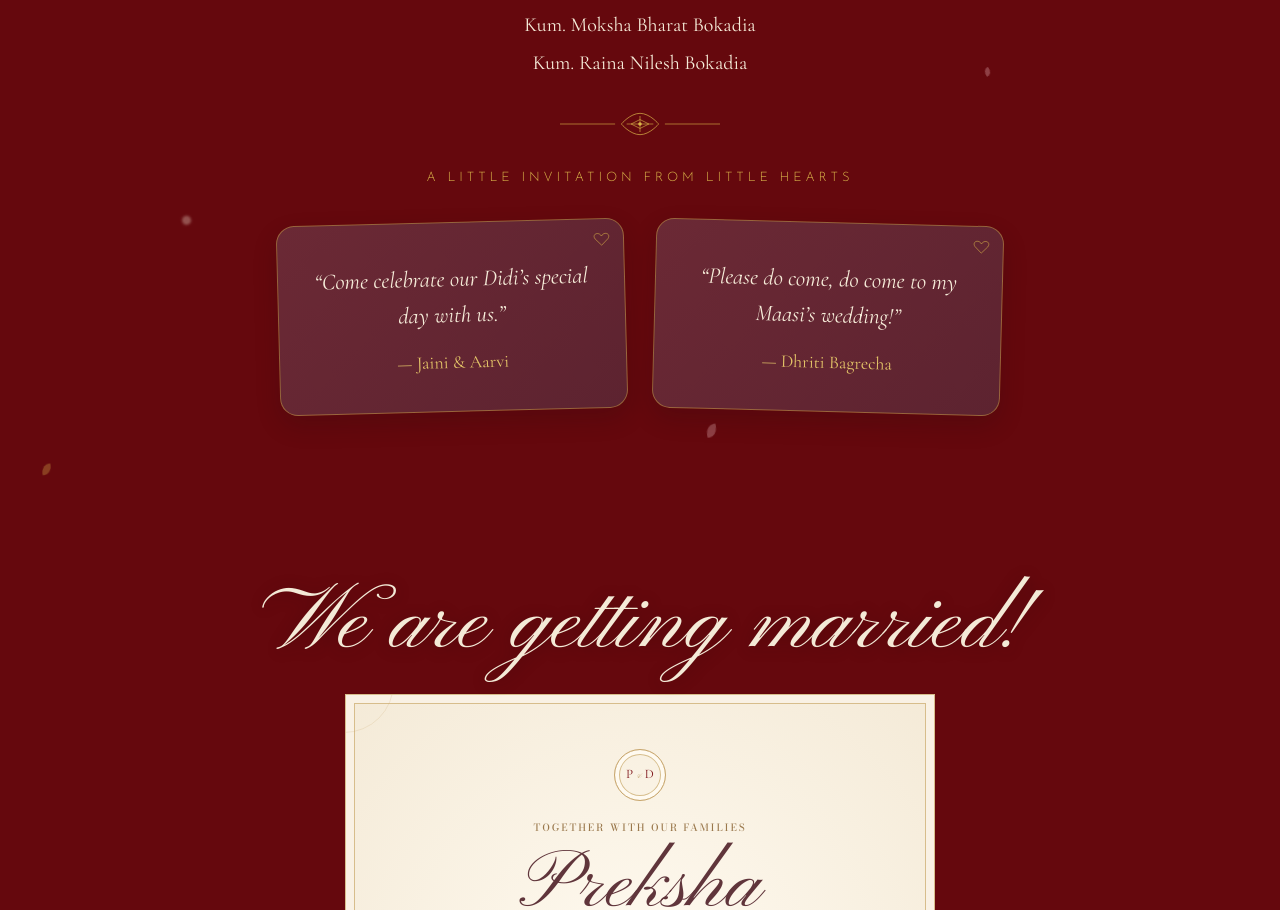
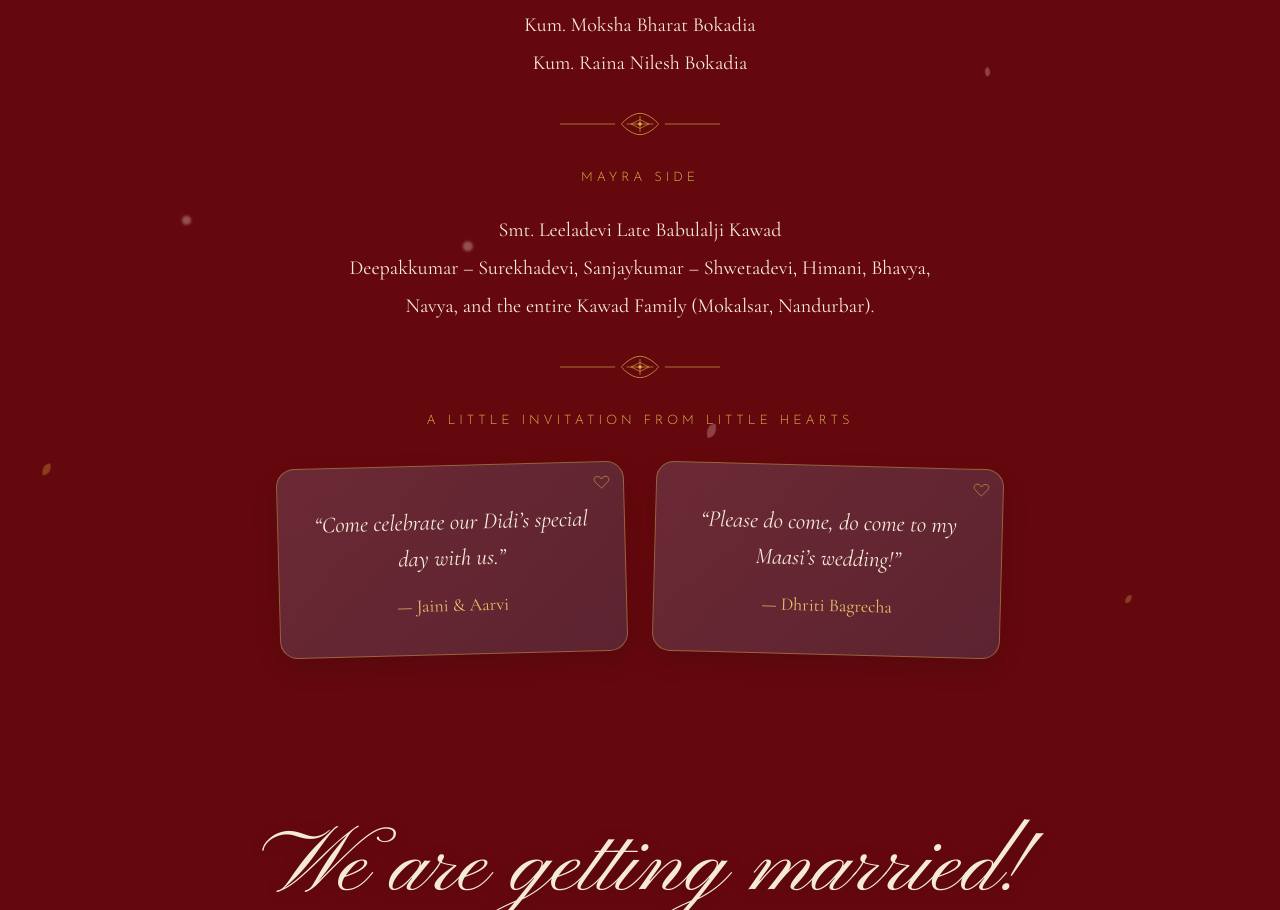
Before and after one commit to akshaythe-coder/Preskandarshan, a Next.js app: page / in a window 1280 px wide. Shown: the part 8551-9461 px from the top of the page. Built offline with nearby package versions, Linux system fonts and the light colour scheme.

Commit message:
Add Mayra Side family group before Little Hearts

```diff
--- a/data/content.en.ts
+++ b/data/content.en.ts
@@ -79,6 +79,14 @@ export const contentEn = {
                 "Kum. Raina Nilesh Bokadia"
             ],
             "paragraph": "",
+            "memorial": false
+        },
+        {
+            "heading": "Mayra Side",
+            "names": [
+                "Smt. Leeladevi Late Babulalji Kawad"
+            ],
+            "paragraph": "Deepakkumar – Surekhadevi, Sanjaykumar – Shwetadevi, Himani, Bhavya, Navya, and the entire Kawad Family (Mokalsar, Nandurbar).",
             "memorial": false
         }
     ],
--- a/data/content.hi.ts
+++ b/data/content.hi.ts
@@ -84,6 +84,14 @@ export const contentHi: Content = {
                 "कु. रैना निलेश बोकड़िया"
             ],
             "paragraph": "",
+            "memorial": false
+        },
+        {
+            "heading": "मायरा पक्ष",
+            "names": [
+                "श्रीमती लीलादेवी स्व. बाबूलालजी कवाड़"
+            ],
+            "paragraph": "दीपककुमार-सुरेखादेवी ,संजयकुमार-श्वेतादेवी , हिमानी,भव्य,नव्य एवं समस्त कवाड़ परिवार (मोकलसर, नंदुरबार)",
             "memorial": false
         }
     ],
```
Also changed, not shown: scripts/check-i18n.cjs (+6 -3 lines).
